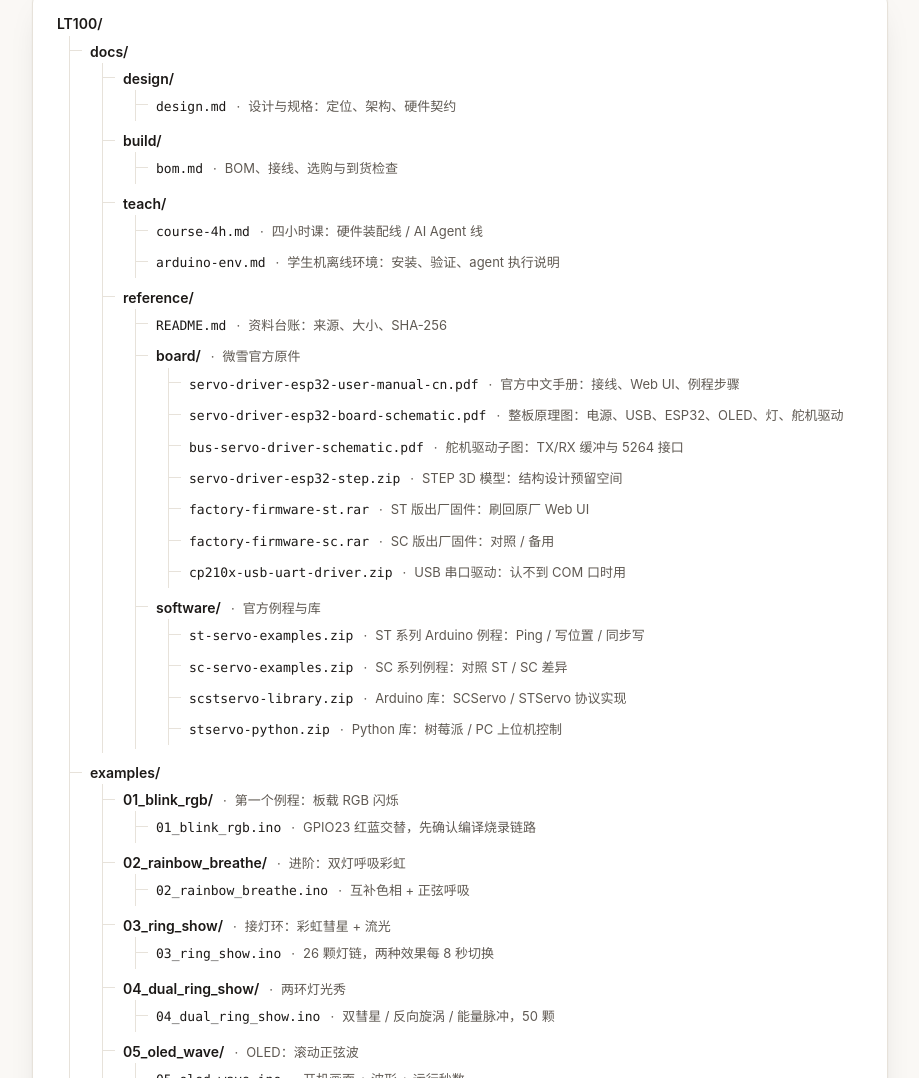
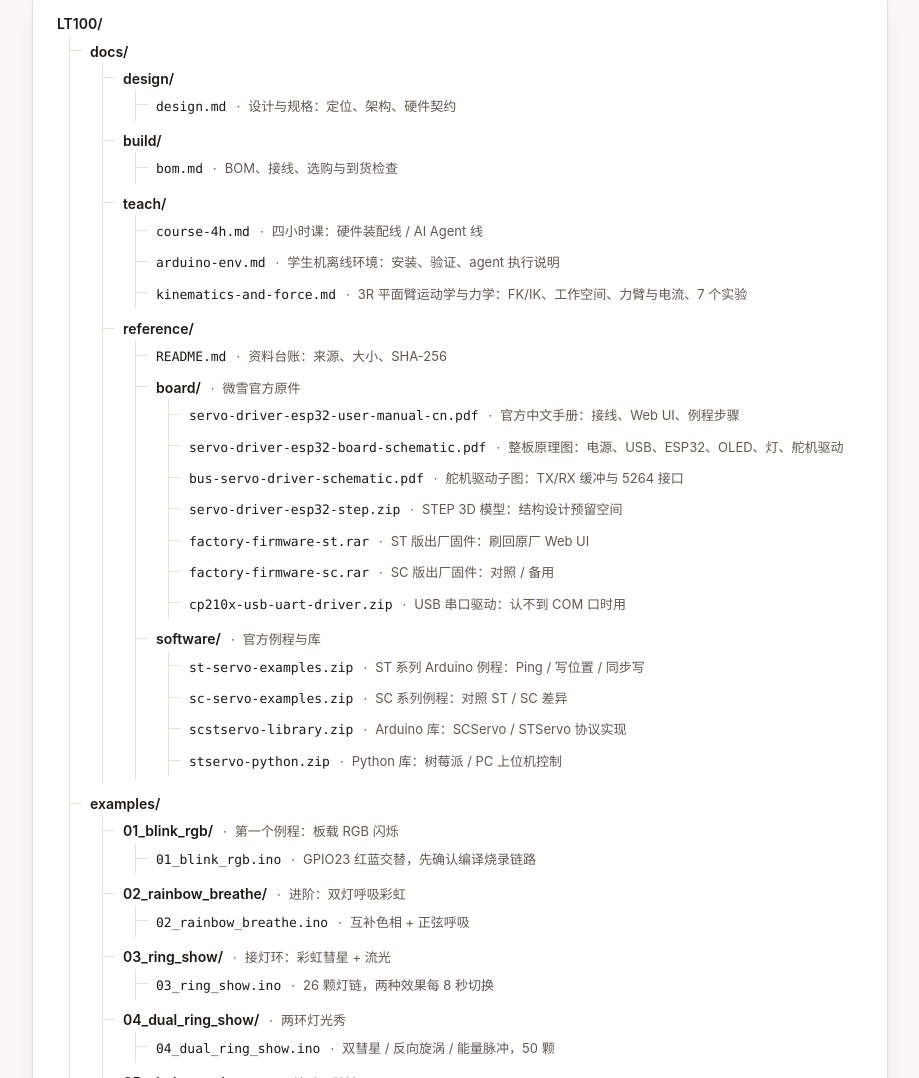
Before and after one commit to ywbdxxm/LT100, a plain HTML site: page web/index.html in a window 1280 px wide. Shown: the part 7365-8443 px from the top of the page, without its empty margins (180-1099 px from the left). Drawn offline with Linux system fonts and the light colour scheme.

Commit message:
docs: add kinematics and force teaching doc

```diff
--- a/web/index.html
+++ b/web/index.html
@@ -221,6 +221,7 @@
                   <ul>
                     <li><span class="file">course-4h.md</span><span class="what">四小时课：硬件装配线 / AI Agent 线</span></li>
                     <li><span class="file">arduino-env.md</span><span class="what">学生机离线环境：安装、验证、agent 执行说明</span></li>
+                    <li><span class="file">kinematics-and-force.md</span><span class="what">3R 平面臂运动学与力学：FK/IK、工作空间、力臂与电流、7 个实验</span></li>
                   </ul>
                 </li>
                 <li><span class="dir">reference/</span>
```
Also changed, not shown: 3 other files.
